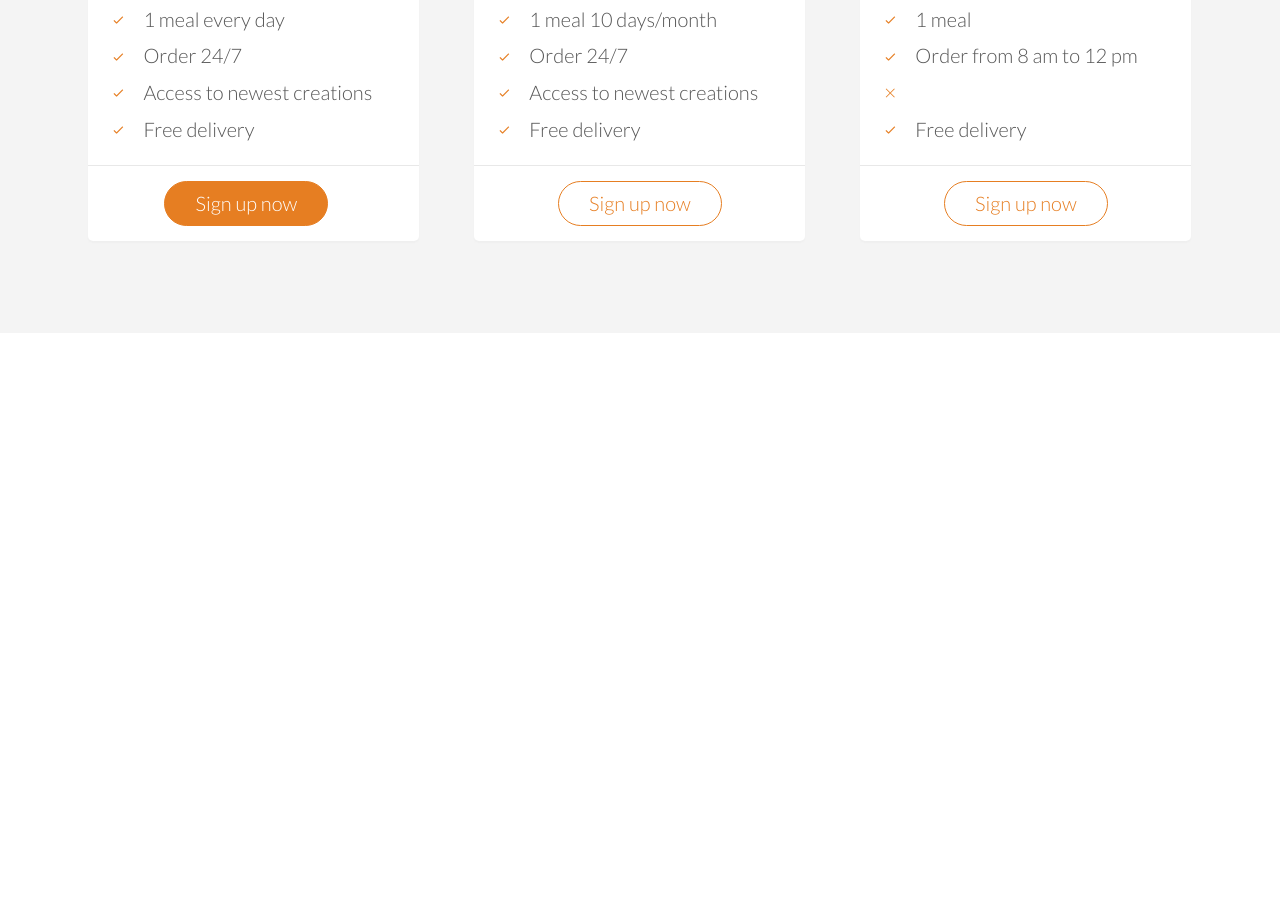
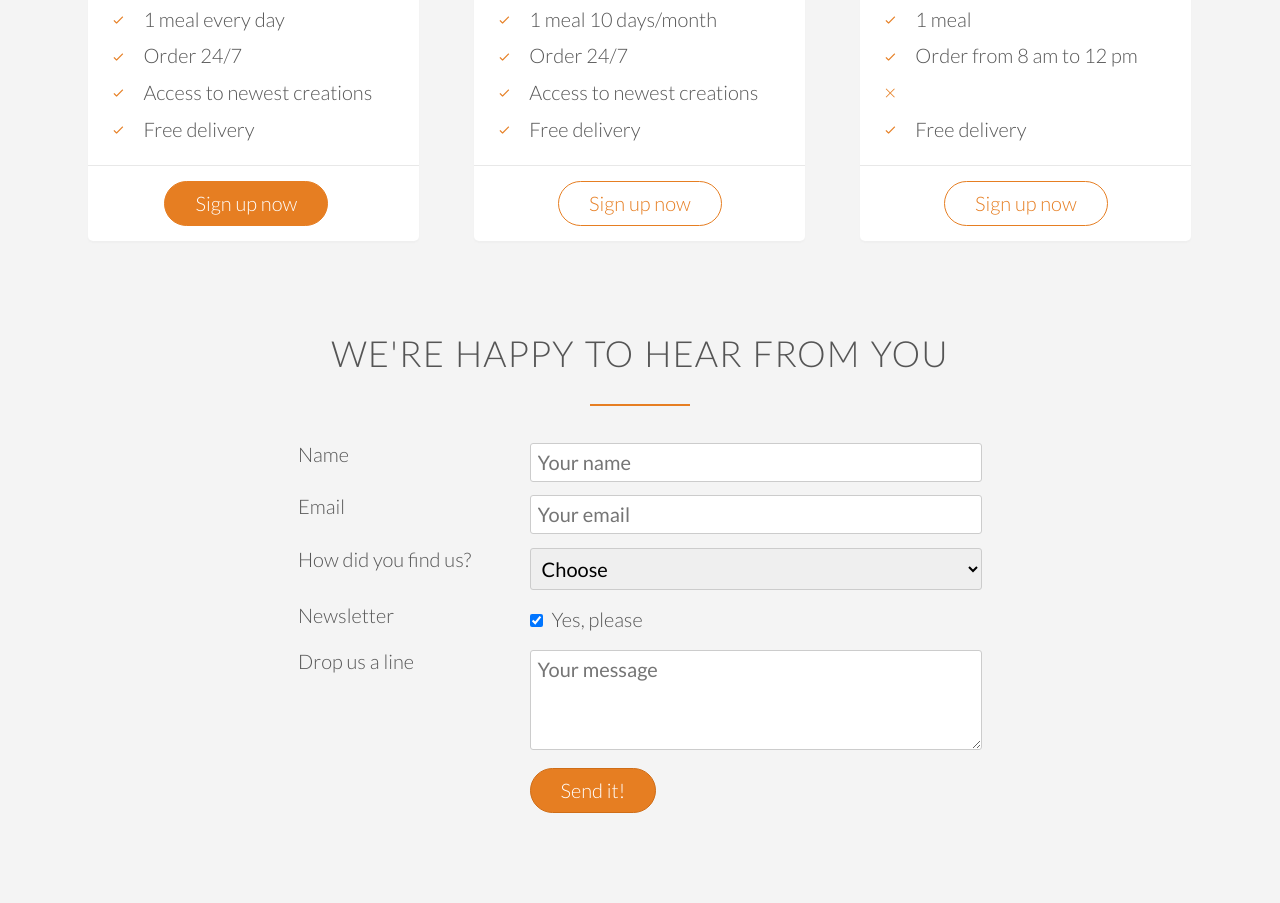
Before and after one commit to k0axaca/omnifood_update, a plain HTML site: page index.html in a window 1280 px wide. Shown: the part 4320-5223 px from the top of the page. Before the commit the page ends 4653 px from the top, so only its background shows below. Drawn offline with Linux system fonts and the light colour scheme; files whose address does not match are found by name.

Commit message:
Contact form added

```diff
--- a/index.html
+++ b/index.html
@@ -321,6 +321,71 @@
             </div>
         </div>
 
+        <section class="form">
+            <div class="row">
+                <h2>We're happy to hear from you</h2>
+            </div>
+            <div class="row">
+                <form action="" method="post" class="contact-form">
+                    <div class="row">
+                        <div class="col span-1-of-3">
+                            <label for="name">Name</label>
+                        </div>
+                        <div class="col span-2-of-3">
+                            <input type="text" name="name" id="name" placeholder="Your name" required>
+                        </div>
+                    </div>
+                    <div class="row">
+                        <div class="col span-1-of-3">
+                            <label for="email">Email</label>
+                        </div>
+                        <div class="col span-2-of-3">
+                            <input type="email" name="name" id="email" placeholder="Your email" required>
+                        </div>
+                    </div>
+                    <div class="row">
+                        <div class="col span-1-of-3">
+                            <label for="find-us">How did you find us?</label>
+                        </div>
+                        <div class="col span-2-of-3">
+                            <select name="find-us" id="find-us">
+                                <option selected disabled>Choose</option>
+                                <option value="friends">Friends</option>
+                                <option value="search">Search Engine</option>
+                                <option value="ad">Advertisement</option>
+                                <option value="other">Other</option>
+                            </select>
+                        </div>
+                    </div>
+                    <div class="row">
+                        <div class="col span-1-of-3">
+                            <label for="newsletter">Newsletter</label>
+                        </div>
+                        <div class="col span-2-of-3">
+                            <input type="checkbox" name="newsletter" id="newsletter" checked>
+                            Yes, please
+                        </div>
+                    </div>
+                    <div class="row">
+                        <div class="col span-1-of-3">
+                            <label>Drop us a line</label>
+                        </div>
+                        <div class="col span-2-of-3">
+                            <textarea name="message" placeholder="Your message"></textarea>
+                        </div>
+                    </div>
+                    <div class="row">
+                        <div class="col span-1-of-3">
+                            <label>&nbsp;</label>
+                        </div>
+                        <div class="col span-2-of-3">
+                            <input type="submit" class="submit" value="Send it!">
+                        </div>
+                    </div>
+
+                </form>
+            </div>
+        </section>
 
 
 
--- a/resources/css/style.css
+++ b/resources/css/style.css
@@ -144,7 +144,8 @@ a:active {
 /* -----BUTTONS----- */
 
 .btn:link,
-.btn:visited {
+.btn:visited,
+input[type=submit] {
     display: inline-block;
     padding: 10px 30px;
     font-weight: 300;
@@ -155,7 +156,8 @@ a:active {
 
 
 .btn-full:link,
-.btn-full:visited {
+.btn-full:visited,
+input[type=submit] {
     background-color: #e67e22;
     border: 1px solid;
     border-color: #e67e22;
@@ -172,12 +174,15 @@ a:active {
 
 
 .btn:hover,
-.btn:active {
+.btn:active,
+input[type=submit]:hover,
+input[type=submit]:active {
     background-color: #cf6d17;
 }
 
 .btn-full:hover,
-.btn-full:active {
+.btn-full:active,
+input[type=submit] {
     border: 1px solid;
     border-color: #cf6d17;
 }
@@ -418,7 +423,7 @@ cite img {
 }
 
 /* -----------------------------*/
-/* SIGN UP */
+/* MEAL PLANS */
 /* ---------------------------- */
 
 .section-plans {
@@ -473,3 +478,36 @@ cite img {
 .plan-box ul li {
     padding: 5px 0;
 }
+
+/* -----------------------------*/
+/* CONTACT FORM */
+/* ---------------------------- */
+
+.contact-form {
+    width: 60%;
+    margin: 0 auto;
+}
+
+input[type=text],
+input[type=email],
+select,
+textarea {
+    width: 100%;
+    padding: 7px;
+    border-radius: 3px;
+    border: 1px solid #ccc;
+}
+
+textarea {
+    height: 100px;
+}
+
+.submit {
+    cursor: pointer;
+}
+
+input[type=checkbox] {
+    margin: 10px 5px 10px 0px;
+}
+
+*:focus {outline: none;}
```
